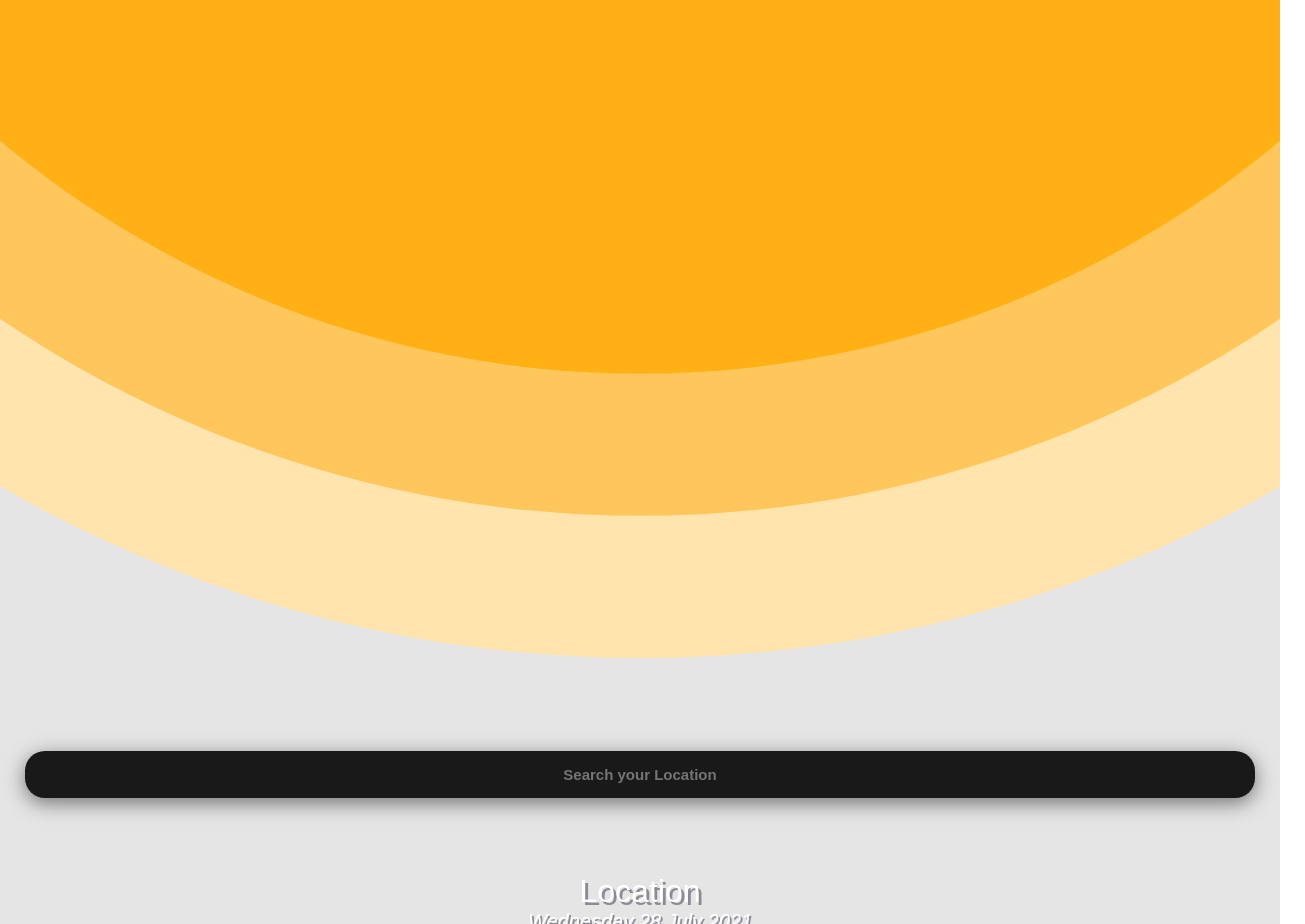
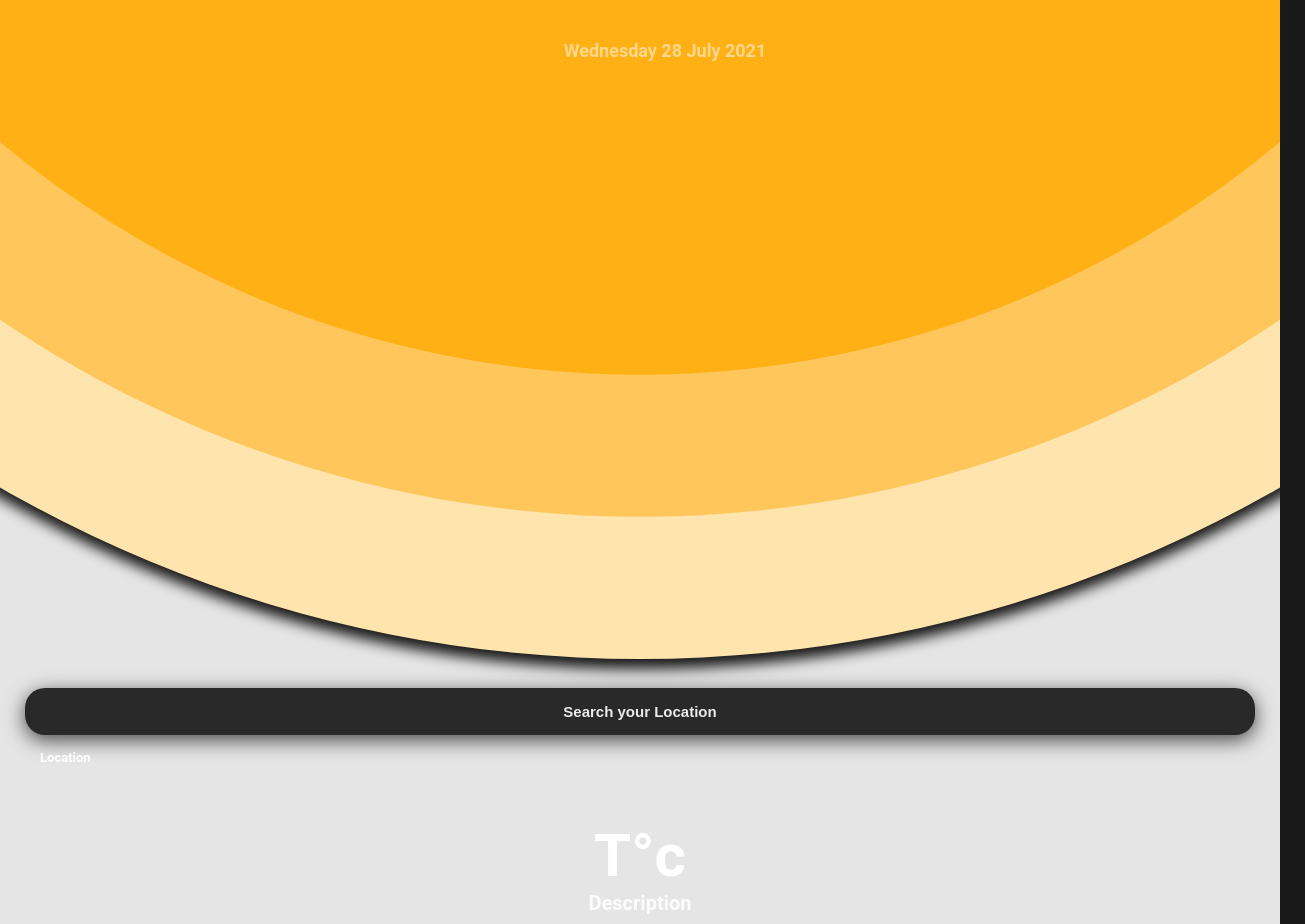
Before and after one commit to Sashank-Deb/Weather-App, a React (Create React App) app: page / in a window 1280 px wide. Shown: the top 924 px of the page, 1305 px wide, since content can reach past the window. Built offline with nearby package versions, Linux system fonts and the light colour scheme.

Commit message:
Update index.css

```diff
--- a/src/index.css
+++ b/src/index.css
@@ -5,7 +5,9 @@
 }
 
 body {
-  font-family: 'montseratt', sans-serif;
+  font-family: "Roboto", sans-serif;
+  src: url('https://fonts.googleapis.com/css2?family=Roboto:wght@300;400;500;600;700;800;900&display=swap');
+  background: #191919;
 }
 
 .app {
@@ -20,27 +22,33 @@ body {
   background: #191919;
 }
 
-.sun{
+.sun {
   width: 200%;
   margin-top: -150%;
   margin-left: -50%;
-  padding-bottom: 5%;
+  filter: drop-shadow(0px 10px 7px rgb( 0 0 0 / 0.9));
 }
-.sun1{
+
+.sun1 {
   display: none;
 }
-.st0{fill:#FFE4AE;}
-.st1{fill:#FFC75B;}
-.st2{fill:#FFB015;}
+.st0 {
+  fill: #ffe4ae;
+}
+.st1 {
+  fill: #ffc75b;
+}
+.st2 {
+  fill: #ffb015;
+}
 main {
-  min-height: 100vh;
-
+  min-height: 90vh;
   padding: 25px;
 }
 
 .search-box {
   width: 100%;
-  margin: 0 0 75px;
+  margin: 0 0 10px;
 }
 
 .search-box .search-bar {
@@ -52,56 +60,125 @@ main {
   text-align: center;
   border: none;
   outline: none;
-  background-color: #191919;
+  background-color: #292929;
   border-radius: 20px;
-  box-shadow: 0px 5px 20px rgba(0, 0, 0, 0.5);
+  box-shadow: 0px 5px 20px rgba(0, 0, 0, 0.7);
   font-weight: 700;
-  color: #313131;
+  color: white;
   font-size: 15px;
   transition: 0.4s ease;
 }
 
 .search-box .search-bar:focus {
-  background-color: rgba(255, 255, 255, 0.75);
+  background-color: #393939;
+}
+::placeholder {
+  color: white;
+  opacity: 0.9;
+}
+input:focus::placeholder {
+  opacity: 0;
+}
+.location-box .location {
+  color: white;
+  font-size: 13px;
+  font-weight: 700;
+  text-align: left;
+  padding: 5px 15px;
+  border-radius: 20px;
+}
+.direction .arrow {
+  float: left;
+  margin-right: 5px;
+}
+.date {
+  color: #fff;
+  font-size: 18px;
+  font-weight: 700;
+  text-align: center;
+  opacity: 0.5;
+  position: absolute;
+  width: 100%;
+  top: 40px;
 }
 
-.location-box .location {
-  color: #FFF;
-  font-size: 32px;
-  font-weight: 500;
-  text-align: center;
-  text-shadow: 3px 3px rgba(50, 50, 70, 0.5);
-}
-
-.location-box .date {
-  color: #FFF;
-  font-size: 20px;
-  font-weight: 300;
-  font-style: italic;
-  text-align: center;
-  text-shadow: 2px 2px rgba(50, 50, 70, 0.5);
-}
 
 .weather-box {
   text-align: center;
+  margin-top: 50px;
+}
+.minmax{
+  color: #fff;
+  font-size: 13px;
+  font-weight: 600;
+  opacity: 0.9;
+}
+.temp {
+  color: #fff;
+  font-size: 60px;
+  font-weight: 600;
 }
 
-.weather-box .temp {
-  position: relative;
-  display: block;
-  margin: 30px auto;
-  background-color: rgba(255, 255, 255, 0.2);
-  border-radius: 16px;
-  padding: 15px 25px;
-  color: #FFF;
-  font-size: 70px;
-  font-weight: 900;
+.weather {
+  color: #fff;
+  font-size: 20px;
+  font-weight: 600;
+  opacity: 0.9;
+}
+.weatherfooter{
+  display: flex;
+  align-items: center;
+  justify-content: center;
+  margin-left: -30px;
+  margin-top: -5px;
+  opacity: 0.9;
+}
+.weatherfooter .weatherdetails {
+  color: white;
+  font-size: 13px;
+  font-weight: 600;
+  text-align: left;
+  padding: 0px 0px;
+  border-radius: 20px;
+}
+.weatherfooter .weatherdetailsicon {
+  width: 45px;
+}
+.w-icon{
+  width: 100%;
+  float: left;
+}
+.week{
+  margin-top: 170px;
+  display: grid;
+  grid-template-columns: repeat(6, 1fr);
   text-align: center;
+  color: white;
+  font-size: 13px;
+  font-weight: 600;
 }
-
-.weather-box .weather {
-  color: #FFF;
-  font-size: 30px;
-  font-weight: 700;
-  text-shadow: 3px 3px rgba(50, 50, 70, 0.5);
+.day, .max{
+  opacity: 0.8;
 }
+.min{
+  opacity: 0.2;
+}
+.max, .min{
+  padding:3px;
+}
+.weekbar{
+  display:grid;
+}
+.week-icon{
+  display:block;
+  margin: 0px auto;
+  width: 80%;
+}
+.footer{
+  margin-top: 50px;
+  text-align: center;
+  color: white;
+  font-size: 13px;
+  font-weight: 600;
+  opacity: 0.1;
+}
```
